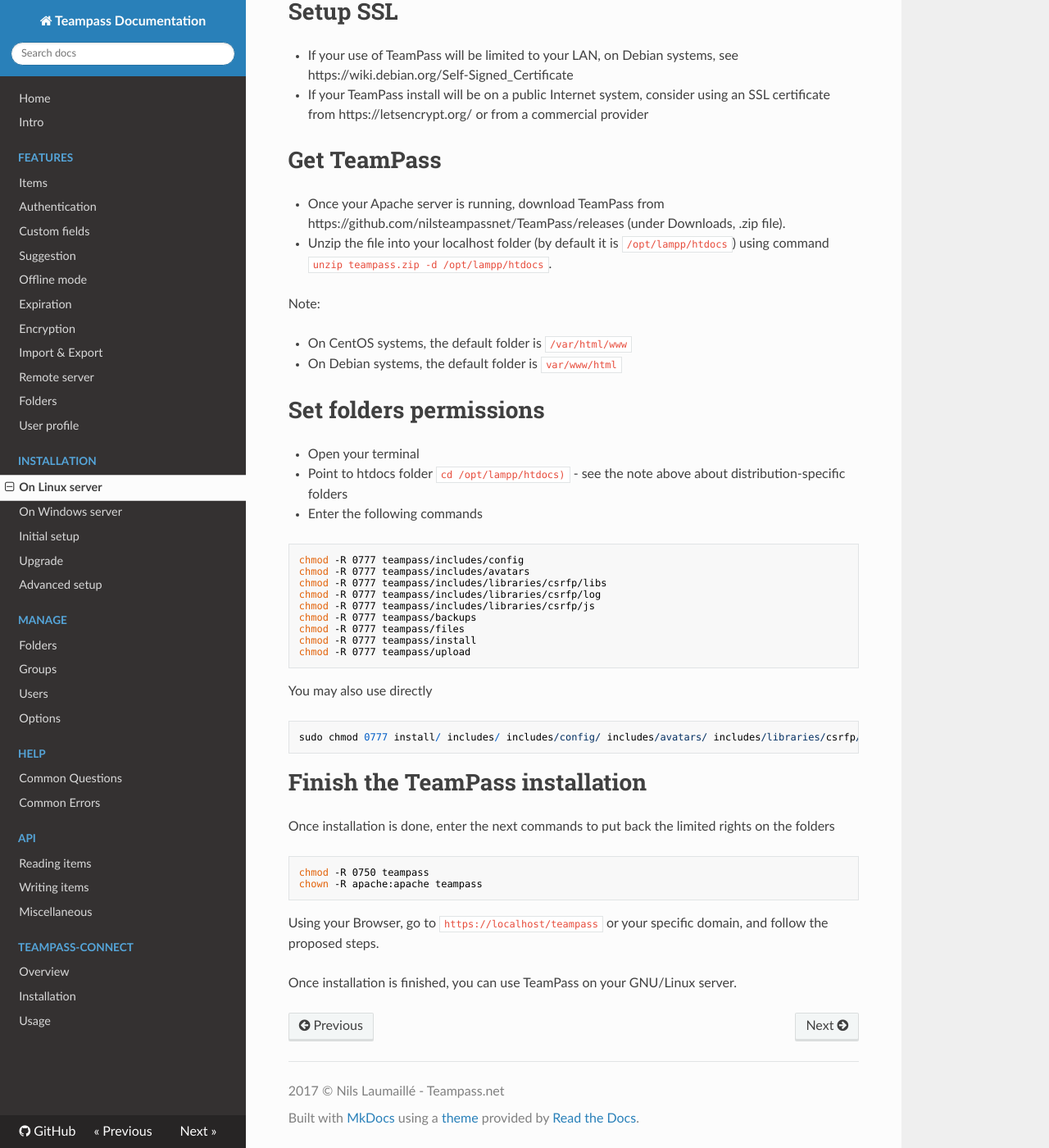
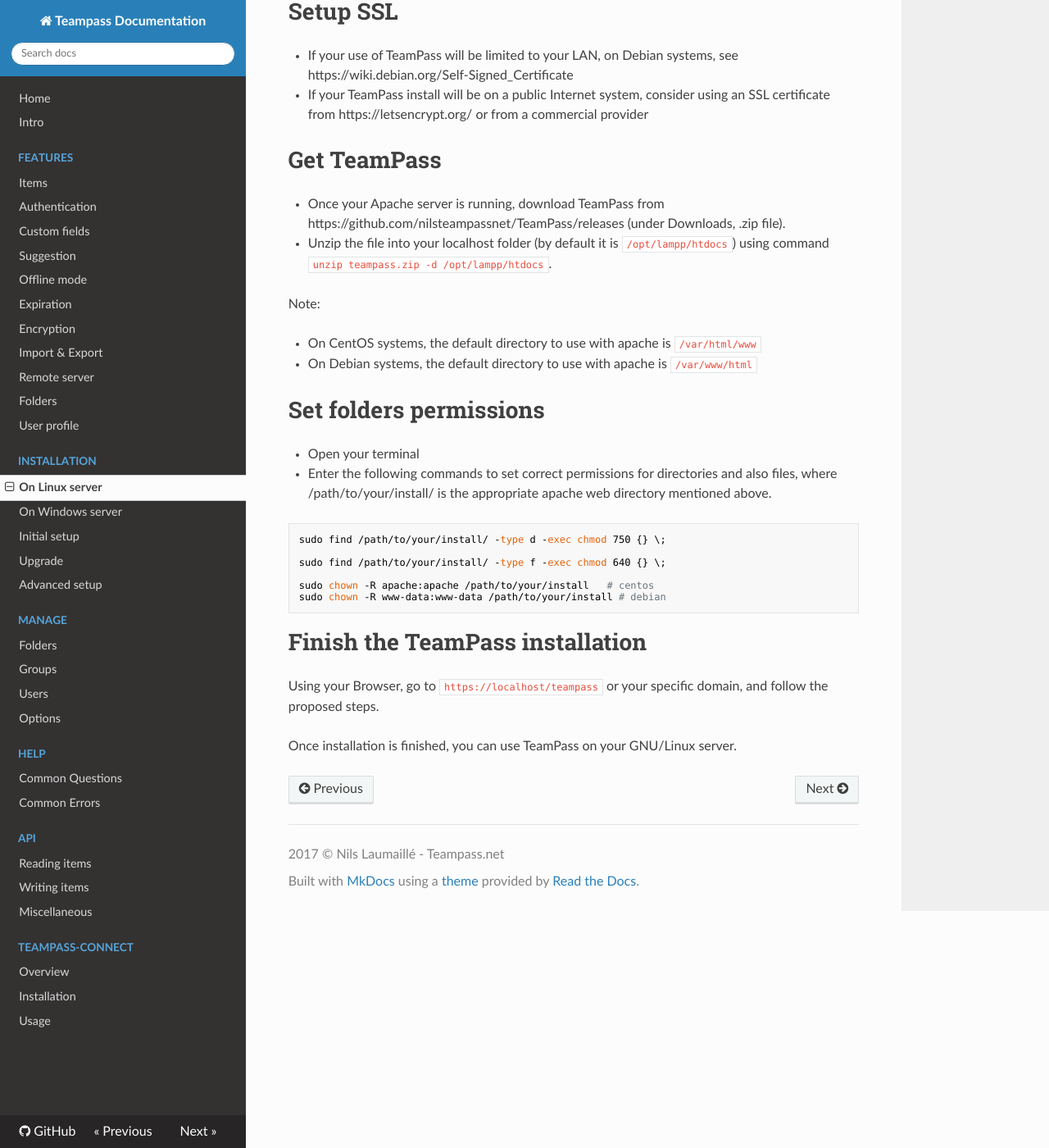
Before and after one commit to nilsteampassnet/teampass_doc, an MkDocs documentation site: the page built from docs/install/install-linux.md, in a window 1280 px wide and 1400 px high, scrolled down 2311 px. Shown: the whole window at 82% size. Built offline with MkDocs 1.6.1, drawn with Linux system fonts in a browser that asks for light colours; nearby versions of some CDN libraries; old or Windows-style settings are respelled for this version of MkDocs.

Commit message:
Correct Linux suggested permissions
Fixes #7

````diff
--- a/docs/install/install-linux.md
+++ b/docs/install/install-linux.md
@@ -88,39 +88,26 @@ Now it's time to set some privileges to this user.
 
 Note:
 
-* On CentOS systems, the default folder is `/var/html/www`
-* On Debian systems, the default folder is `var/www/html`
+* On CentOS systems, the default directory to use with apache is `/var/html/www`
+* On Debian systems, the default directory to use with apache is `/var/www/html`
 
 # Set folders permissions
 
 * Open your terminal
-* Point to htdocs folder `cd /opt/lampp/htdocs)` - see the note above about distribution-specific folders
-* Enter the following commands
+* Enter the following commands to set correct permissions for directories and also files, where
+/path/to/your/install/ is the appropriate apache web directory mentioned above.
+
 ```
-chmod -R 0777 teampass/includes/config
-chmod -R 0777 teampass/includes/avatars
-chmod -R 0777 teampass/includes/libraries/csrfp/libs
-chmod -R 0777 teampass/includes/libraries/csrfp/log
-chmod -R 0777 teampass/includes/libraries/csrfp/js
-chmod -R 0777 teampass/backups
-chmod -R 0777 teampass/files
-chmod -R 0777 teampass/install
-chmod -R 0777 teampass/upload
-```
-You may also use directly
-```
-sudo chmod 0777 install/ includes/ includes/config/ includes/avatars/ includes/libraries/csrfp/libs/ includes/libraries/csrfp/js/ includes/libraries/csrfp/log/ files/ upload/
+sudo find /path/to/your/install/ -type d -exec chmod 750 {} \;
+
+sudo find /path/to/your/install/ -type f -exec chmod 640 {} \;
+
+sudo chown -R apache:apache /path/to/your/install   # centos
+sudo chown -R www-data:www-data /path/to/your/install # debian
 ```
 
 # Finish the TeamPass installation
 
-Once installation is done, enter the next commands to put back the limited rights on the folders
-
-```
-chmod -R 0750 teampass
-chown -R apache:apache teampass
-```
-
 Using your Browser, go to `https://localhost/teampass` or your specific domain, and follow the proposed steps.
 
 Once installation is finished, you can use TeamPass on your GNU/Linux server.
````
